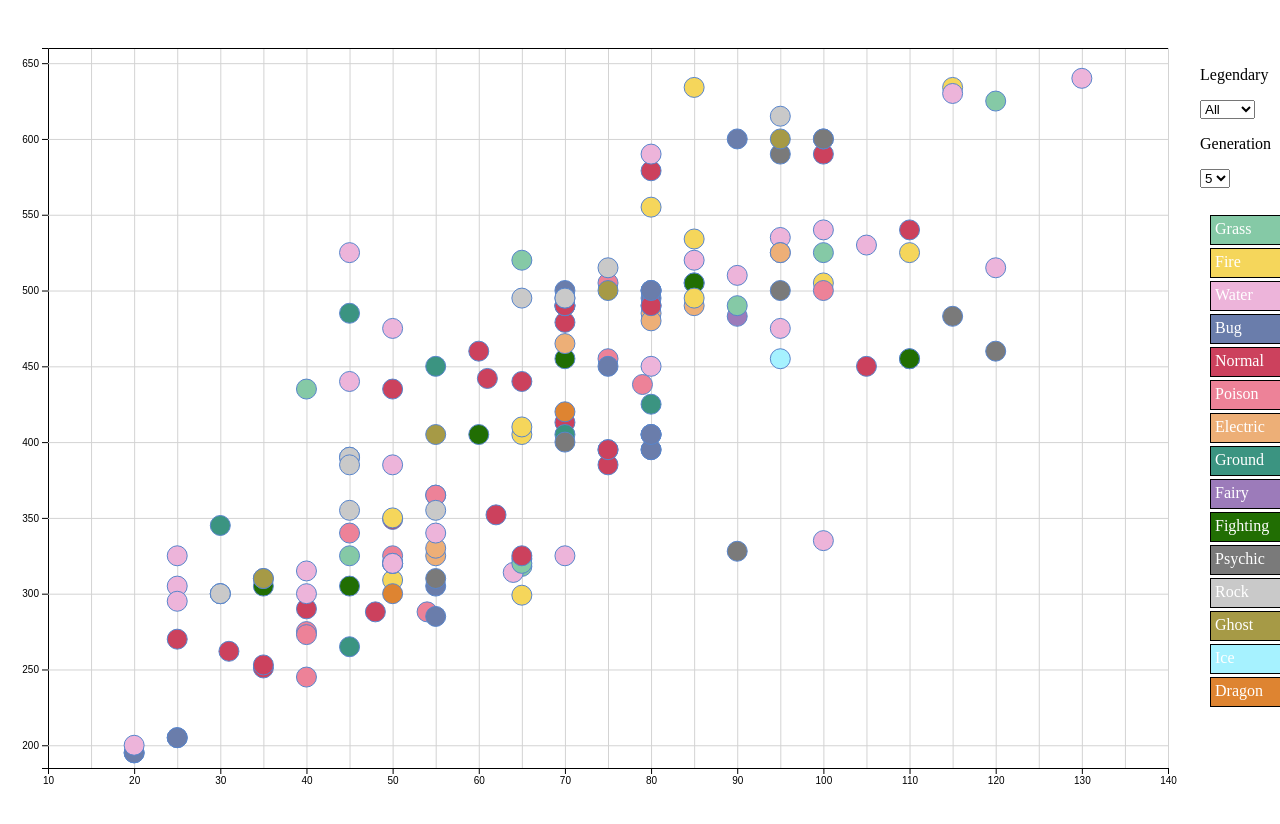
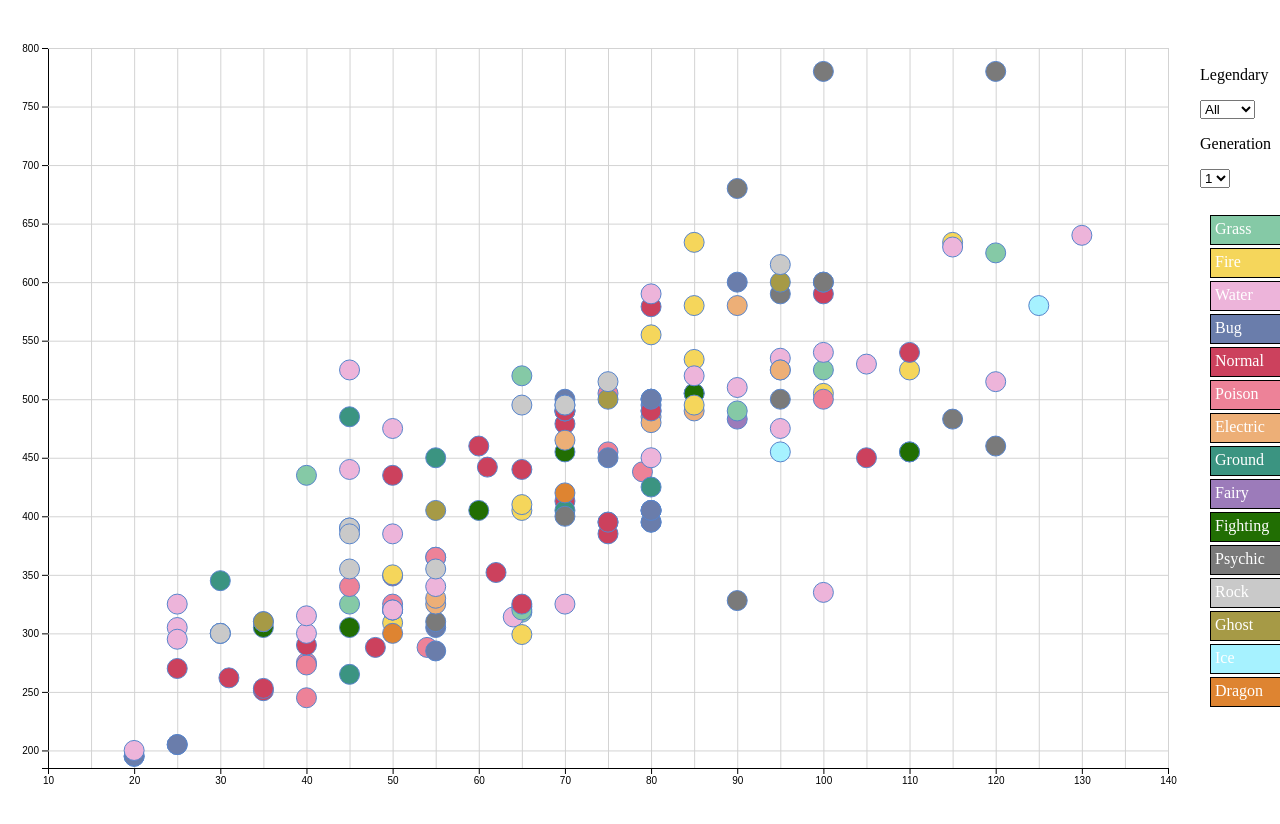
Before and after one commit to jtcanton/info474-midterm, a plain HTML site: page index.html in a window 1280 px wide. Shown: the top 824 px of the page. Drawn offline with nearby package versions, Linux system fonts and the light colour scheme.

Commit message:
changed selection on dropdowns

```diff
--- a/chart.js
+++ b/chart.js
@@ -25,7 +25,7 @@ let globalData;
 var v = document.getElementById("sel");
 let gen = 1; //v.options[v.selectedIndex].value;
 console.log(gen);
-let legendary = "False";
+let legendary = "All";
 let totalMax = 0;
 let sDefMax = 0;
 
--- a/index.html
+++ b/index.html
@@ -39,17 +39,17 @@
     <div class="radio-container">
         <p>Legendary</p>
         <select id="legSel">
-            <option value="All">All</option>
+            <option value="All" selected="selected">All</option>
             <option value="True">True</option>
             <option value="False">False</option>
         </select>
         <p>Generation</p>
         <select id="sel">
-            <option value="1">1</option>
+            <option value="1" selected="selected">1</option>
             <option value="2">2</option>
             <option value="3">3</option>
             <option value="4">4</option>
-            <option value="5" selected="selected">5</option>
+            <option value="5" >5</option>
             <option value="6">6</option>
         </select>
     </div>
```
